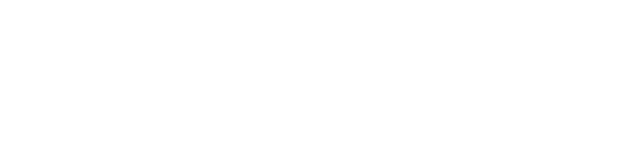
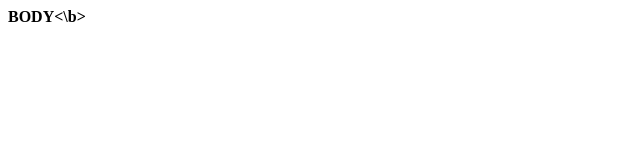
Before and after one commit to DavidReinstein/DavidReinstein.github.io, a plain HTML site: page index.html in a window 1280 px wide. Shown: the whole page, without its empty margins (0-640 px from the left). Drawn offline with Linux system fonts and the light colour scheme.

Commit message:
Update index.html

```diff
--- a/index.html
+++ b/index.html
@@ -2,6 +2,7 @@
 <html>
 <body>
 
+  <b>BODY<\b>
 
 </body>
 </html>
```
